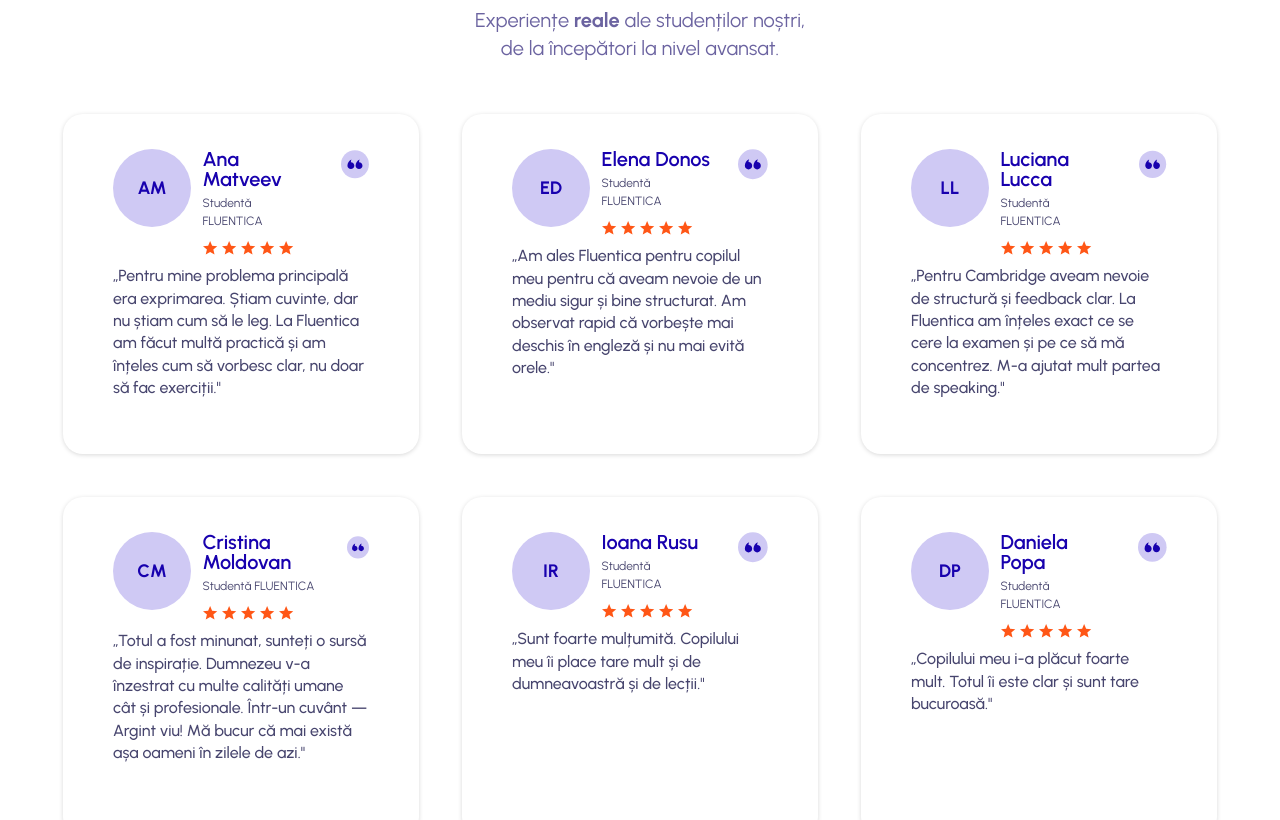
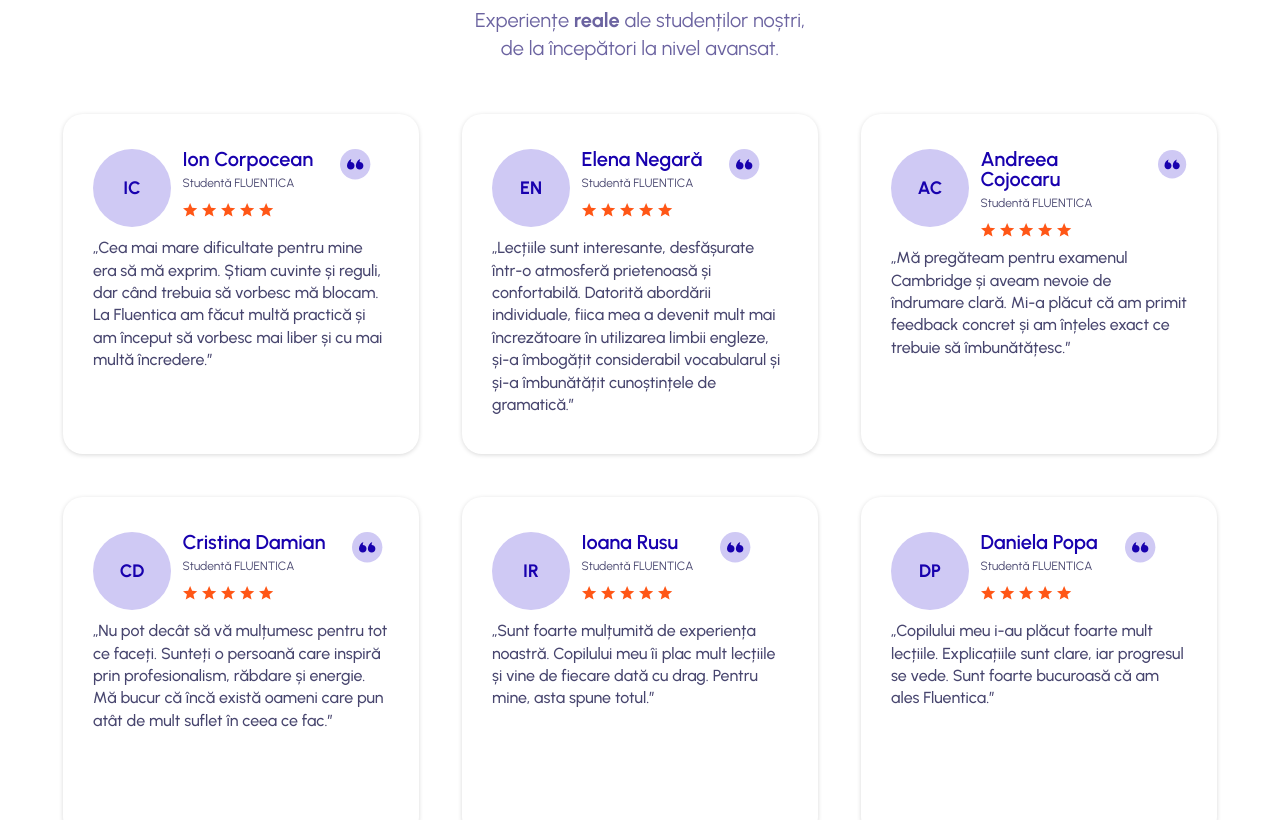
Before and after one commit to Lienkulet/Fluentica, a Next.js app: page / in a window 1280 px wide. Shown: the part 5087-5907 px from the top of the page. Built offline with nearby package versions, Linux system fonts and the light colour scheme.

Commit message:
new testimonials

```diff
--- a/src/components/cards/TestimonialCard.jsx
+++ b/src/components/cards/TestimonialCard.jsx
@@ -6,7 +6,7 @@ const TestimonialCard = ({ name, quote }) => {
   const initials = name.split(' ').map(n => n[0]).join('')
 
   return (
-    <article className='bg-white rounded-[20px] h-63.5 md:h-75.5 xl:h-85 px-6 pt-6 pb-6 md:px-12.5 md:pt-8.75 md:pb-11.75 drop-shadow-sm flex flex-col gap-2.5'>
+    <article className='bg-white rounded-[20px] h-fit md:h-75.5 xl:h-85 px-6 pt-6 pb-6 md:px-7.5 md:pt-8.75 md:pb-11.75 drop-shadow-sm flex flex-col gap-2.5'>
       <div className='flex items-center justify-between'>
         <div className='flex items-start gap-[11.5px]'>
           <div className='w-19.5 h-19.5 rounded-full bg-lila flex items-center justify-center shrink-0'>
--- a/src/data/testimonials.js
+++ b/src/data/testimonials.js
@@ -1,38 +1,26 @@
 export const testimonials = [
   {
-    name: 'Ana Matveev',
-    quote: '„Pentru mine problema principală era exprimarea. Știam cuvinte, dar nu știam cum să le leg. La Fluentica am făcut multă practică și am înțeles cum să vorbesc clar, nu doar să fac exerciții."',
+    name: 'Ion Corpocean',
+    quote: '„Cea mai mare dificultate pentru mine era să mă exprim. Știam cuvinte și reguli, dar când trebuia să vorbesc mă blocam. La Fluentica am făcut multă practică și am început să vorbesc mai liber și cu mai multă încredere.”',
   },
   {
-    name: 'Elena Donos',
-    quote: '„Am ales Fluentica pentru copilul meu pentru că aveam nevoie de un mediu sigur și bine structurat. Am observat rapid că vorbește mai deschis în engleză și nu mai evită orele."',
+    name: 'Elena Negarǎ',
+    quote: '„Lecțiile sunt interesante, desfășurate într-o atmosferă prietenoasă și confortabilă. Datorită abordării individuale, fiica mea a devenit mult mai încrezătoare în utilizarea limbii engleze, și-a îmbogățit considerabil vocabularul și și-a îmbunătățit cunoștințele de gramatică.”',
   },
   {
-    name: 'Luciana Lucca',
-    quote: '„Pentru Cambridge aveam nevoie de structură și feedback clar. La Fluentica am înțeles exact ce se cere la examen și pe ce să mă concentrez. M-a ajutat mult partea de speaking."',
+    name: 'Andreea Cojocaru',
+    quote: '„Mă pregăteam pentru examenul Cambridge și aveam nevoie de îndrumare clară. Mi-a plăcut că am primit feedback concret și am înțeles exact ce trebuie să îmbunătățesc.”',
   },
   {
-    name: 'Cristina Moldovan',
-    quote: '„Totul a fost minunat, sunteți o sursă de inspirație. Dumnezeu v-a înzestrat cu multe calități umane cât și profesionale. Într-un cuvânt — Argint viu! Mă bucur că mai există așa oameni în zilele de azi."',
+    name: 'Cristina Damian',
+    quote: '„Nu pot decât să vă mulțumesc pentru tot ce faceți. Sunteți o persoană care inspiră prin profesionalism, răbdare și energie. Mă bucur că încă există oameni care pun atât de mult suflet în ceea ce fac.”',
   },
   {
     name: 'Ioana Rusu',
-    quote: '„Sunt foarte mulțumită. Copilului meu îi place tare mult și de dumneavoastră și de lecții."',
+    quote: '„Sunt foarte mulțumită de experiența noastră. Copilului meu îi plac mult lecțiile și vine de fiecare dată cu drag. Pentru mine, asta spune totul.”',
   },
   {
     name: 'Daniela Popa',
-    quote: '„Copilului meu i-a plăcut foarte mult. Totul îi este clar și sunt tare bucuroasă."',
+    quote: '„Copilului meu i-au plăcut foarte mult lecțiile. Explicațiile sunt clare, iar progresul se vede. Sunt foarte bucuroasă că am ales Fluentica.”',
   },
-  //   {
-//     name: 'Victor Miciu',
-//     quote: '„Aveam nevoie de engleză pentru interviuri. Știam gramatica, dar nu știam să vorbesc clar. Cursurile m-au ajutat să-mi organizez ideile și să vorbesc mai sigur. Am trecut cu succes interviul."',
-//   },
-//   {
-//     name: 'Andrei Frunză',
-//     quote: '„La început îmi era greu să vorbesc în engleză și îmi era frică să greșesc. La Fluentica am început să vorbesc treptat, fără presiune. Acum mă exprim mult mai liber și am mai multă încredere la școală."',
-//   },
-//   {
-//     name: 'Matei Spătar',
-//     quote: '„Îmi place la engleză pentru că vorbim mult și nu e plictisitor. Profesorul explică frumos și mă ajută când nu înțeleg."',
-//   },
 ]
```
